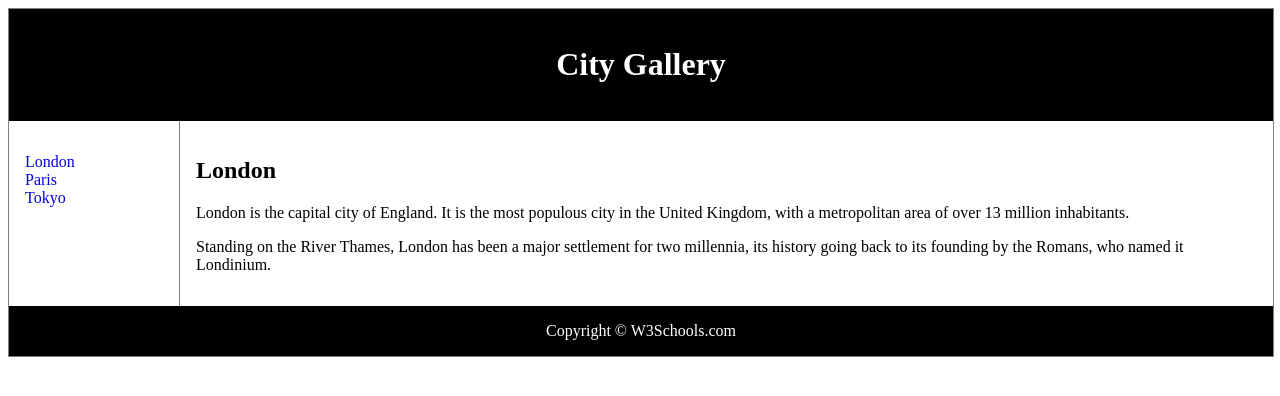
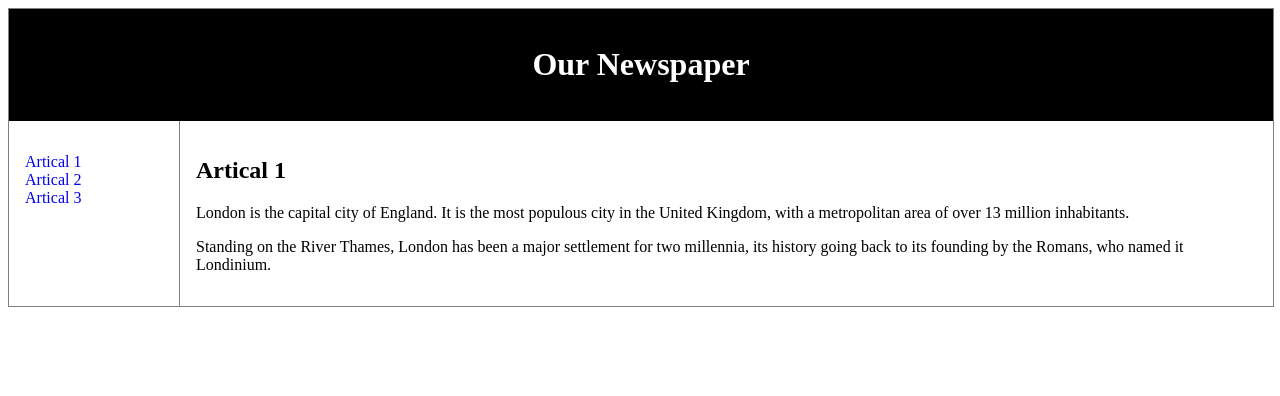
Before and after one commit to MrPaulilio/website.github.io, a plain HTML site: page index.html in a window 1280 px wide. Drawn offline with Linux system fonts and the light colour scheme.

Commit message:
Update index.html

```diff
--- a/index.html
+++ b/index.html
@@ -44,24 +44,23 @@ article {
 <div class="container">
 
 <header>
-   <h1>City Gallery</h1>
+   <h1>Our Newspaper</h1>
 </header>
 
 <nav>
   <ul>
-    <li><a href="#">London</a></li>
-    <li><a href="#">Paris</a></li>
-    <li><a href="#">Tokyo</a></li>
+    <li><a href="#">Artical 1</a></li>
+    <li><a href="#">Artical 2</a></li>
+    <li><a href="#">Artical 3</a></li>
   </ul>
 </nav>
 
 <article>
-  <h1>London</h1>
+  <h1>Artical 1</h1>
   <p>London is the capital city of England. It is the most populous city in the  United Kingdom, with a metropolitan area of over 13 million inhabitants.</p>
   <p>Standing on the River Thames, London has been a major settlement for two millennia, its history going back to its founding by the Romans, who named it Londinium.</p>
 </article>
 
-<footer>Copyright © W3Schools.com</footer>
 
 </div>
 
```
